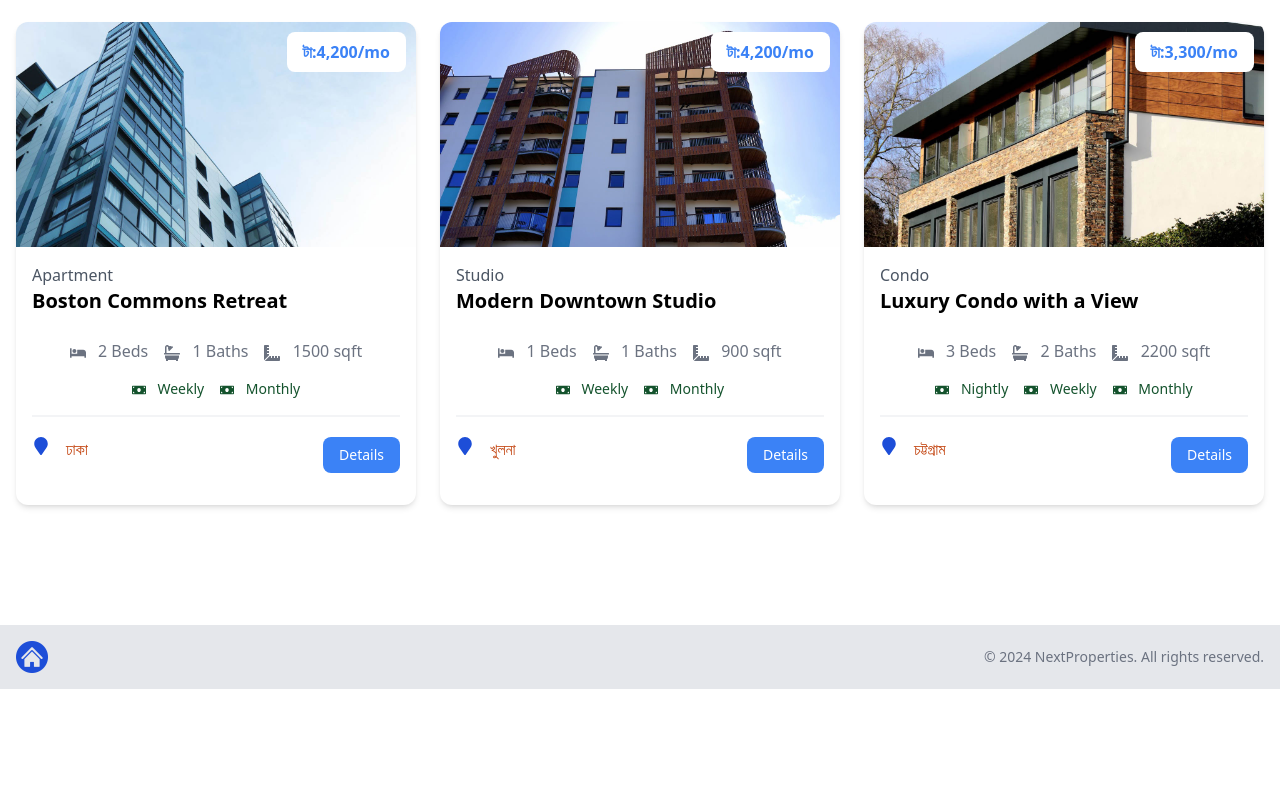
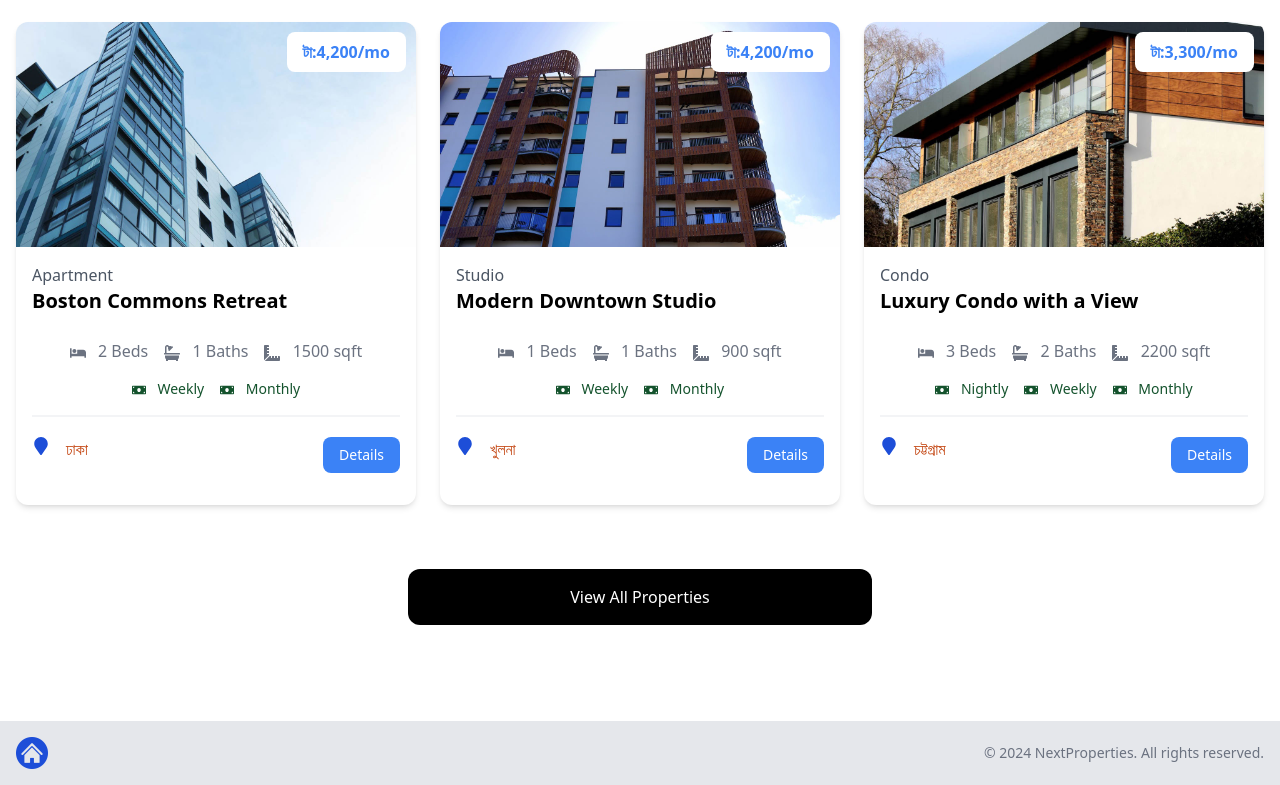
Before and after one commit to nasirmasud/next-properties, a Next.js app: page / in a window 1280 px wide. Shown: the part 579-1364 px from the top of the page. Before the commit the page ends 1268 px from the top, so only its background shows below. Built offline with nearby package versions, Linux system fonts and the light colour scheme.

Commit message:
Add all properties to recent properties

```diff
--- a/components/HomeProperties.jsx
+++ b/components/HomeProperties.jsx
@@ -1,5 +1,6 @@
 import PropertyCard from "@/components/PropertyCard";
 import properties from "@/properties.json";
+import Link from "next/link";
 
 const HomeProperties = () => {
   const recentProperties = properties
@@ -7,6 +8,7 @@
     .slice(0, 3);
 
   return (
+    <>
       <section className='px-4 py-6'>
         <div className='container-xl lg:container m-auto'>
           <h2 className='text-3xl font-bold text-blue-500 mb-6 text-center'>
@@ -23,6 +25,15 @@
           </div>
         </div>
       </section>
+      <section className='m-auto max-w-lg my-10 px-6'>
+        <Link
+          href='/properties'
+          className='block bg-black text-white text-center py-4 px-6 rounded-xl hover:bg-gray-700'
+        >
+          View All Properties
+        </Link>
+      </section>
+    </>
   );
 };
 
```
Lines whose indentation alone changed are shown as unchanged.
